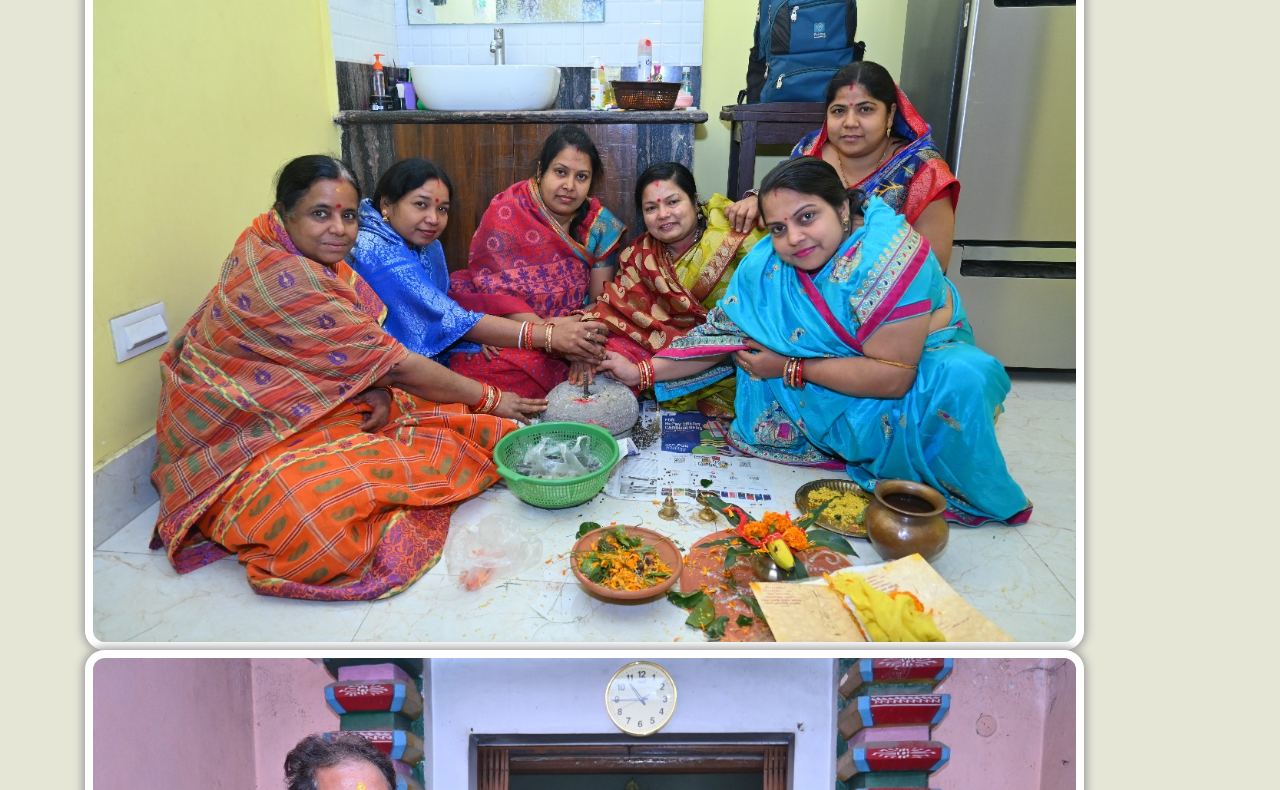
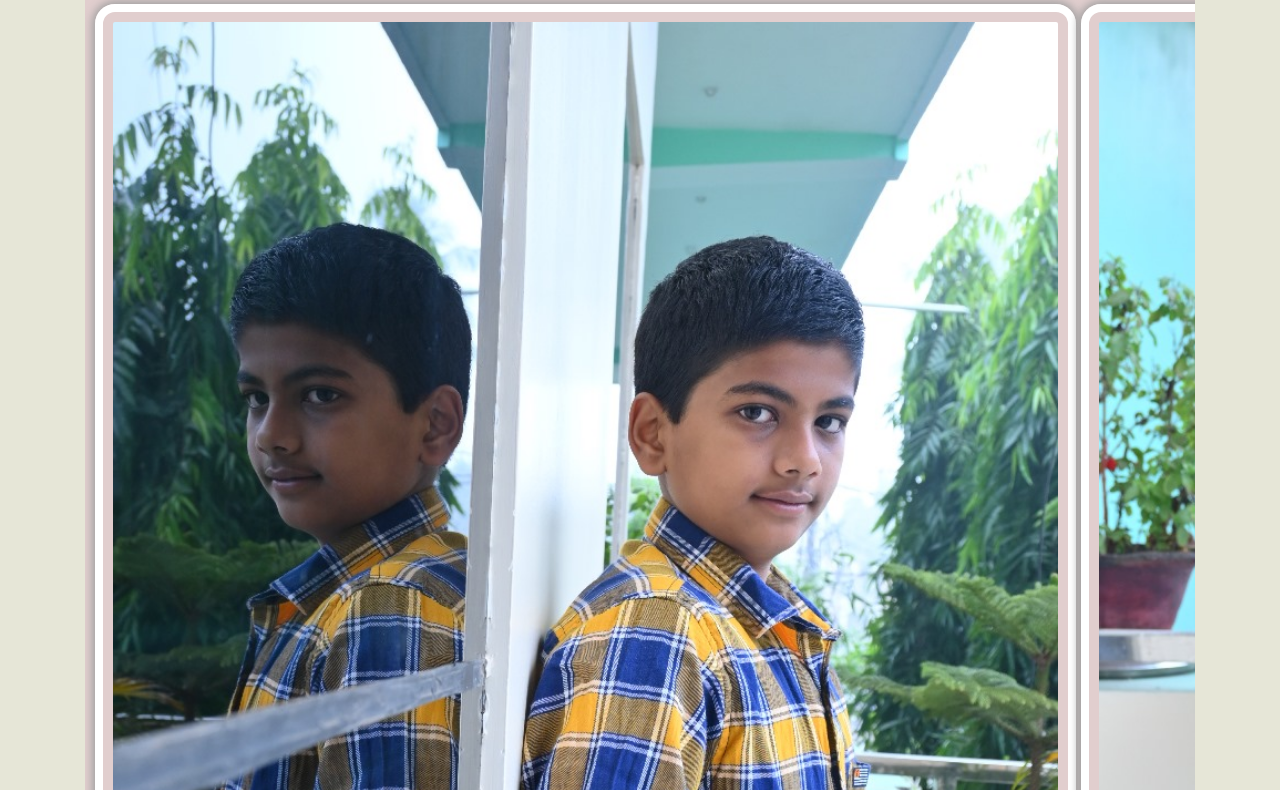
Before and after one commit to CoderDoder/Sumanyu-s-Thread-Cermony, a plain HTML site: page index.html in a window 1280 px wide. Shown: the part 4490-5280 px from the top of the page. Drawn offline with Linux system fonts and the light colour scheme.

Commit message:
Add files via upload

```diff
--- a/style/style.css
+++ b/style/style.css
@@ -1866,7 +1866,16 @@ body {
     background-color:#90B9A4 ;
   }
 
-
+  div.scroll-container {
+    background-color: #e1cece;
+    overflow: auto;
+    white-space: nowrap;
+    padding: 10px;
+  }
+
+  div.scroll-container img {
+    padding: 10px;
+  }
 
 
 /*# sourceMappingURL=style.css.map */
```
